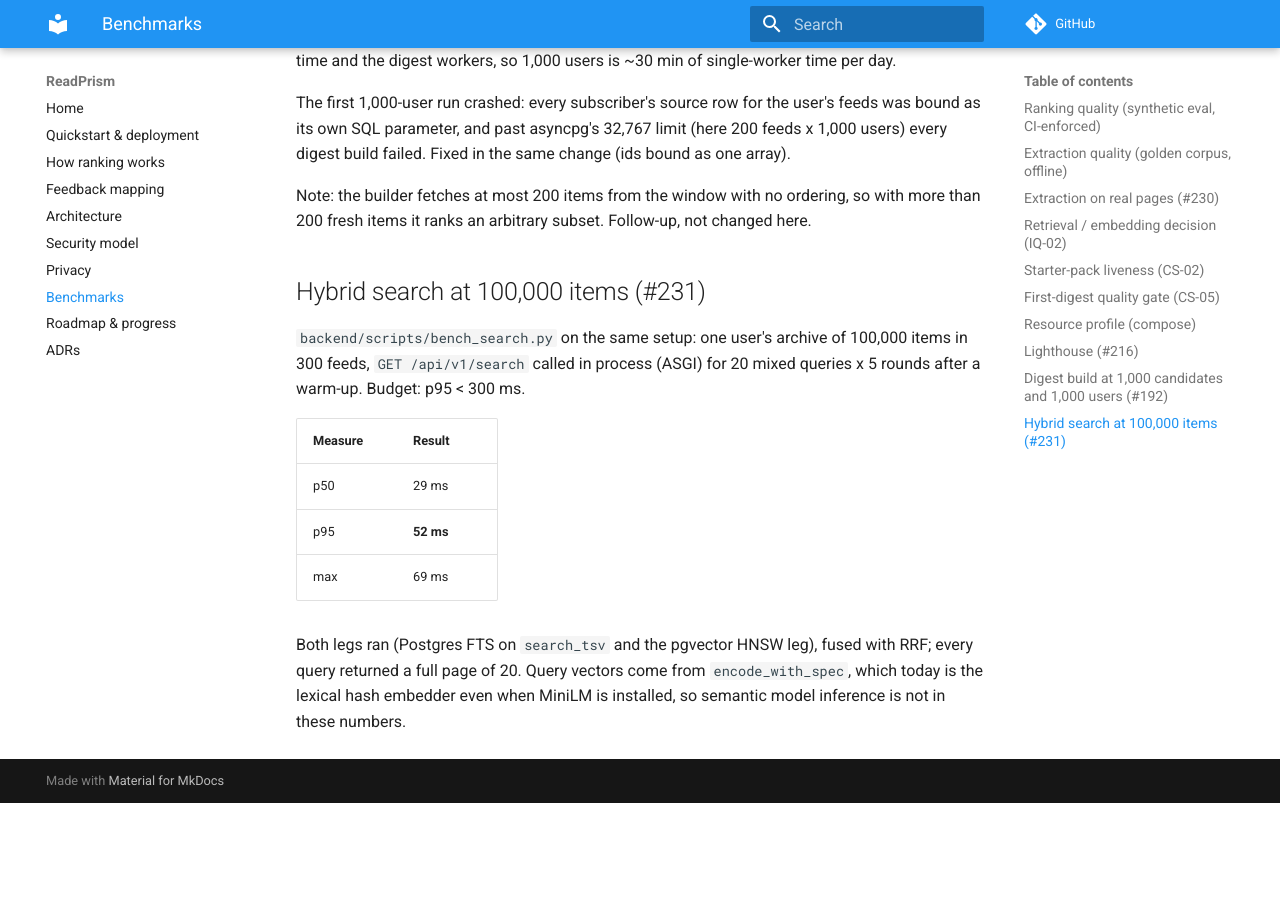
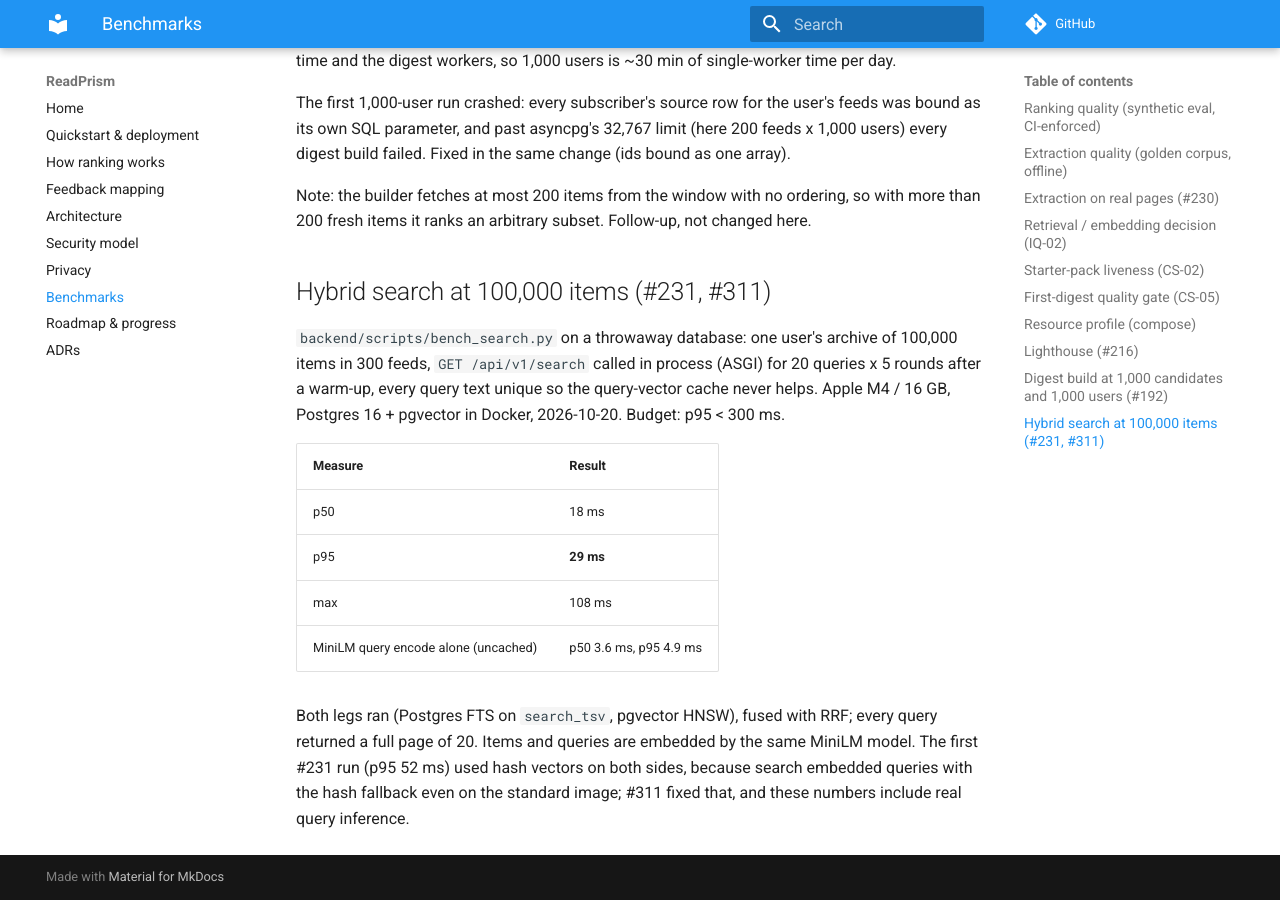
Before and after one commit to mohitmishra786/readprism, an MkDocs documentation site: the page built from docs/benchmarks.md, in a window 1280 px wide and 900 px high, scrolled down 3657 px. Built offline with MkDocs 1.6.1 and Material for MkDocs 9.7.7, drawn with Linux system fonts in a browser that asks for light colours; comment, search, counter and statistics services are not loaded; before the commit the page ends 4460 px from its top, so only the background shows below that.

Commit message:
[#311] Search: embed queries with the same model as the items
The vector leg embedded the query with encode_with_spec, which is always
the lexical hash fallback, while items are embedded by EmbeddingService
(MiniLM on the standard image). Cosine between a hash vector and a MiniLM
vector means nothing, so on every non-lite instance the semantic half of
search added random results to RRF. It only matched on the lite image.

The query now comes from get_embedding_service().encode_single (cached,
off the event loop), and the same-model guard uses that embedder's name
and dimension, so queries and items always come from one model.

Tests: the query goes through the item embedder (and never the hash
path); with real MiniLM, paraphrases that share no words with the title
('cleaning up old row versions in a database' -> the Postgres vacuum
post) come back first. Both fail on the old code.

Benchmark re-run with real query inference and unique (uncached) query
text at 100k items: p50 18 ms, p95 29 ms; MiniLM query encode ~4 ms.

Co-Authored-By: Claude Opus 5.5 <noreply@anthropic.com>

```diff
--- a/docs/benchmarks.md
+++ b/docs/benchmarks.md
@@ -134,19 +134,24 @@ Note: the builder fetches at most 200 items from the window with no
 ordering, so with more than 200 fresh items it ranks an arbitrary subset.
 Follow-up, not changed here.
 
-## Hybrid search at 100,000 items (#231)
+## Hybrid search at 100,000 items (#231, #311)
 
-`backend/scripts/bench_search.py` on the same setup: one user's archive of
-100,000 items in 300 feeds, `GET /api/v1/search` called in process (ASGI)
-for 20 mixed queries x 5 rounds after a warm-up. Budget: p95 < 300 ms.
+`backend/scripts/bench_search.py` on a throwaway database: one user's
+archive of 100,000 items in 300 feeds, `GET /api/v1/search` called in
+process (ASGI) for 20 queries x 5 rounds after a warm-up, every query text
+unique so the query-vector cache never helps. Apple M4 / 16 GB, Postgres 16
++ pgvector in Docker, 2026-10-20. Budget: p95 < 300 ms.
 
 | Measure | Result |
 |---|---|
-| p50 | 29 ms |
-| p95 | **52 ms** |
-| max | 69 ms |
+| p50 | 18 ms |
+| p95 | **29 ms** |
+| max | 108 ms |
+| MiniLM query encode alone (uncached) | p50 3.6 ms, p95 4.9 ms |
 
-Both legs ran (Postgres FTS on `search_tsv` and the pgvector HNSW leg),
-fused with RRF; every query returned a full page of 20. Query vectors come
-from `encode_with_spec`, which today is the lexical hash embedder even when
-MiniLM is installed, so semantic model inference is not in these numbers.
+Both legs ran (Postgres FTS on `search_tsv`, pgvector HNSW), fused with RRF;
+every query returned a full page of 20. Items and queries are embedded by
+the same MiniLM model. The first #231 run (p95 52 ms) used hash vectors on
+both sides, because search embedded queries with the hash fallback even on
+the standard image; #311 fixed that, and these numbers include real query
+inference.
```
Also changed, not shown: 3 other files.
